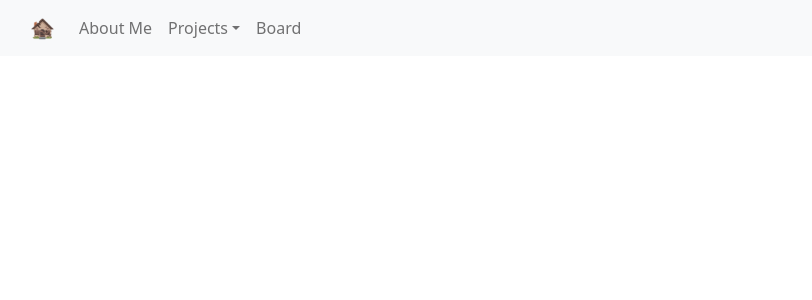
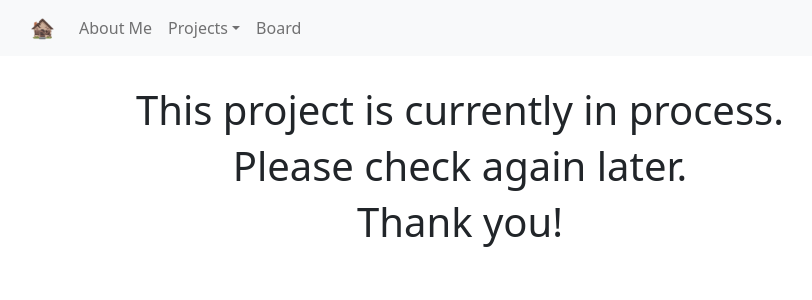
Before and after one commit to rongjuni/Prt_React_MainPortfolio_Page, a React (Create React App) app: page /wip in a window 1280 px wide. Shown: the top 300 px of the page, without its empty margins (52-864 px from the left). Built offline with nearby package versions, Linux system fonts and the light colour scheme.

Commit message:
WIP update

```diff
--- a/src/App.jsx
+++ b/src/App.jsx
@@ -6,6 +6,7 @@ import NavbarComp from "./Port_Views/Navbar";
 import AboutTab from "./Port_Views/AboutTab";
 import Home from "./Port_Views/Home";
 import Board from "./Port_Views/Board";
+import WIP from "./Port_Views/Wip";
 
 import "bootstrap/dist/css/bootstrap.min.css";
 import "./App.css";
@@ -18,6 +19,7 @@ function App() {
         <Route exact path="/" element={<Home />} />
         <Route path="/about" element={<AboutTab />} />
         <Route exact path="/Board" element={<Board />} />
+        <Route exact path="/wip" element={<WIP />} />
       </Routes>
     </Router>
   );
--- a/src/Port_Views/Navbar.jsx
+++ b/src/Port_Views/Navbar.jsx
@@ -17,9 +17,6 @@ const NavbarComp = () => {
 
             <NavDropdown title="Projects" id="basic-nav-dropdown">
               <NavDropdown.Item
-                onClick={() => {
-                  alert("clicked");
-                }}
                 href="https://japanime.herokuapp.com/"
                 target="_blank"
               >
@@ -40,11 +37,11 @@ const NavbarComp = () => {
                 Memory Game (React)
               </NavDropdown.Item>
 
-              <NavDropdown.Item as={Link} to="proj2">
+              <NavDropdown.Item as={Link} to="/wip">
                 FootRockers (Coming Soon)
               </NavDropdown.Item>
 
-              <NavDropdown.Item as={Link} to="proj2">
+              <NavDropdown.Item as={Link} to="/wip">
                 Nuel Express (Coming Soon)
               </NavDropdown.Item>
             </NavDropdown>
--- /dev/null
+++ b/src/Port_Views/Wip.jsx
@@ -0,0 +1,15 @@
+import React from "react";
+
+const WIP = () => {
+  return (
+    <div>
+      <div style={{ width: "80%", textAlign: "center", marginTop: "30px" }}>
+        <h1>This project is currently in process.</h1>
+        <h1>Please check again later. </h1>
+        <h1>Thank you!</h1>
+      </div>
+    </div> //ending div
+  );
+};
+
+export default WIP;
```
